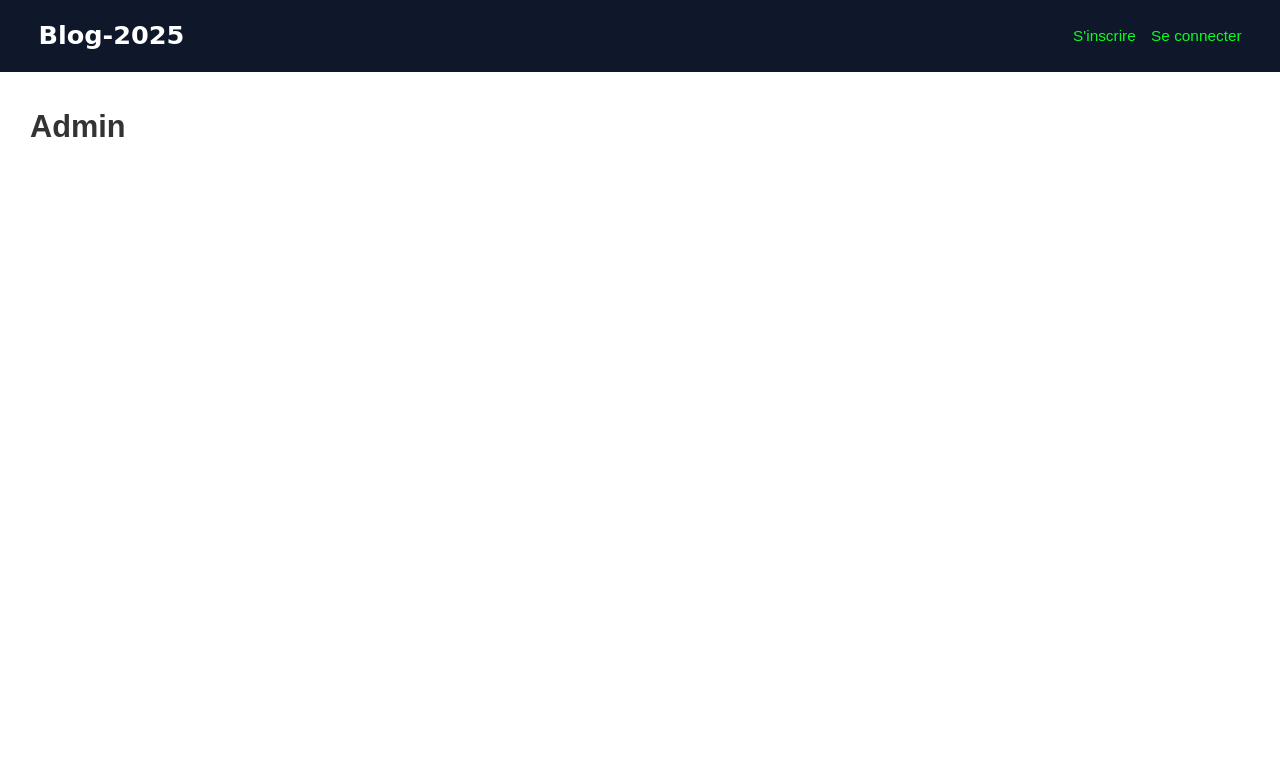
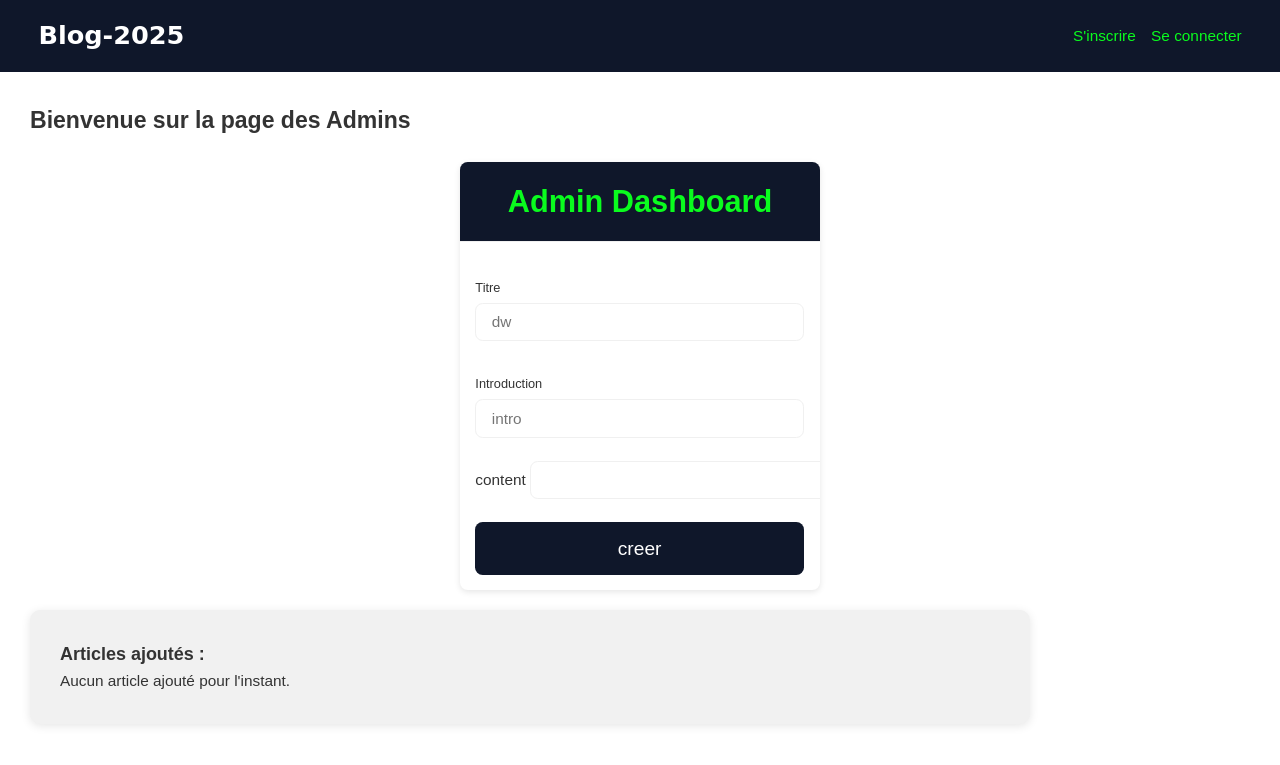
Before and after one commit to charnelledev/blogphp-2025, a PHP site: page /admin in a window 1280 px wide. Shown: the top 765 px of the page. Run offline with PHP 8.4, Linux system fonts and the light colour scheme.

Commit message:
formulaire de l'admin

```diff
--- a/admin.php
+++ b/admin.php
@@ -1,19 +1,43 @@
 <?php
+session_start();
 require_once 'database/database.php';
 
-// 1--On affiche le titre autre
+// 1. Initialiser les articles
+if (!isset($_SESSION['articles'])) {
+    $_SESSION['articles'] = [];
+}
 
-$pageTitle ='Page Admin';
+// 2. Ajouter un article si formulaire soumis
+if ($_SERVER['REQUEST_METHOD'] === 'POST' && isset($_POST['register'])) {
+    $new_article = [
+        'titre' => htmlspecialchars($_POST['titre']),
+        'introduction' => htmlspecialchars($_POST['introduction']),
+        'content' => htmlspecialchars($_POST['content'])
+    ];
+    $_SESSION['articles'][] = $new_article;
+}
 
-// 2-Debut du tampon de la page de sortie
+// 3. Supprimer un article
+if (isset($_GET['delete']) && is_numeric($_GET['delete'])) {
+    $index = (int)$_GET['delete'];
+    if (isset($_SESSION['articles'][$index])) {
+        unset($_SESSION['articles'][$index]);
+        $_SESSION['articles'] = array_values($_SESSION['articles']);
+    }
+}
 
+// 4. Variables de page
+$pageTitle = 'Page Admin';
+
+// 5. Début du tampon
 ob_start();
 
-// 3-inclure le layout de la page d' accueil
+// 6. Inclure layout
 require_once 'layouts/adminqwerty/admin_dashboardqwerty_html.php';
 
-//4-recuperation du contenu du tampon de la page d'accueil
+// 7. Récupérer tampon
 $pageContent = ob_get_clean();
 
-//5-Inclure le layout de la page de sortie
+// 8. Layout principal
 require_once 'layouts/layout_html.php';
+?>
--- a/layouts/adminqwerty/admin_dashboardqwerty_html.php
+++ b/layouts/adminqwerty/admin_dashboardqwerty_html.php
@@ -1 +1,129 @@
-<h1>Admin</h1>
+
+
+
+<!DOCTYPE html>
+<html lang="en">
+<head>
+    <meta charset="UTF-8">
+    <meta name="viewport" content="width=device-width, initial-scale=1.0">
+    <title>page-admin</title>
+</head>
+<body>
+
+    <div class="">
+    <h2>Bienvenue sur la page des Admins</h2>
+</div>
+     <div class="container">
+            <div class="header">
+
+                <h1>Admin Dashboard</h1>
+        </div>
+        <form action="admin" class="form" id="form" method="post" enctype="multipart/form-data">
+
+            <div class="form-control">
+                <label for="titre">Titre</label>
+                <input type="text" id="titre" placeholder="dw" name="titre" autocomplete="off"
+                value="<?= isset($_POST['titre']) ? $_POST['titre'] : '' ?>">
+            </div>
+
+            <div class="form-control">
+                <label for="introduction"> Introduction</label>
+                <input type="introduction" id="introduction" placeholder="intro" name="introduction"
+                value="<?= isset($_POST['introduction']) ? $_POST['introduction'] : '' ?>">
+            </div>
+
+            <div class="form-control">
+                <labe for="content">content</label>
+                <input type="content" id="content" name="content">
+
+            </div>
+
+
+    <button type="submit" name="register"> creer</button>
+</form>
+</div>
+                <style>
+                       .containe{
+                   max-width: 1000px;
+                   margin-top: 20px;
+                   background: #f1f1f1;
+                   padding: 30px;
+                   border-radius: 10px;
+                   box-shadow: 0 2px 10px rgba(0, 0, 0, 0.1);
+               }
+
+               h3, h4 {
+                   color: #333;
+               }
+
+               .article {
+                   background:rgb(231, 225, 225);
+                   padding: 20px;
+                   border-radius: 8px;
+                   margin-top: 20px;
+               }
+
+               .article h3 {
+                   margin-top: 0;
+                   color: #007BFF;
+               }
+
+               .article p {
+                   margin: 10px 0;
+                   color: #444;
+               }
+
+               .buttons {
+                   margin-top: 15px;
+               }
+
+               .buttons a {
+                   display: inline-block;
+                   margin-right: 10px;
+                   text-decoration: none;
+                   color: white;
+                   background-color: #28a745;
+                   padding: 8px 12px;
+                   border-radius: 5px;
+                   font-size: 14px;
+               }
+
+               .buttons a:nth-child(2) {
+                   background-color: #ffc107;
+               }
+
+               .buttons a:nth-child(3) {
+                   background-color: #dc3545;
+               }
+
+               .buttons a:hover {
+                   opacity: 0.8;
+               }
+               </style>
+<div class="containe">
+
+    <h3>Articles ajoutés :</h3>
+    <?php if (isset($_SESSION['articles']) && count($_SESSION['articles']) > 0): ?>
+        <?php foreach ($_SESSION['articles'] as $index => $article): ?>
+            <div class="article">
+                <h4><?= htmlspecialchars($article['titre']) ?></h4>
+                <p><strong>Introduction :</strong> <?= htmlspecialchars($article['introduction']) ?></p>
+                <p><strong>Contenu :</strong> <?= htmlspecialchars($article['content']) ?></p>
+
+        <div class="buttons">
+            <a href="voir_article.php?index=<?= $index ?>">Voir</a>
+            <a href="edit_article.php?index=<?= $index ?>">Éditer</a>
+            <a href="?delete=<?= $index ?>" onclick="return confirm('Êtes-vous sûr de vouloir supprimer cet article ?');">Supprimer</a>
+        </div>
+    </div>
+<?php endforeach; ?>
+<?php else: ?>
+<p>Aucun article ajouté pour l'instant.</p>
+<?php endif; ?>
+
+
+</div>
+
+
+</body>
+</html>
```
Also changed, not shown: layouts/articles/edit_article.php (added, +57 -0 lines), layouts/articles/voir_article.php (added, +34 -0 lines).
